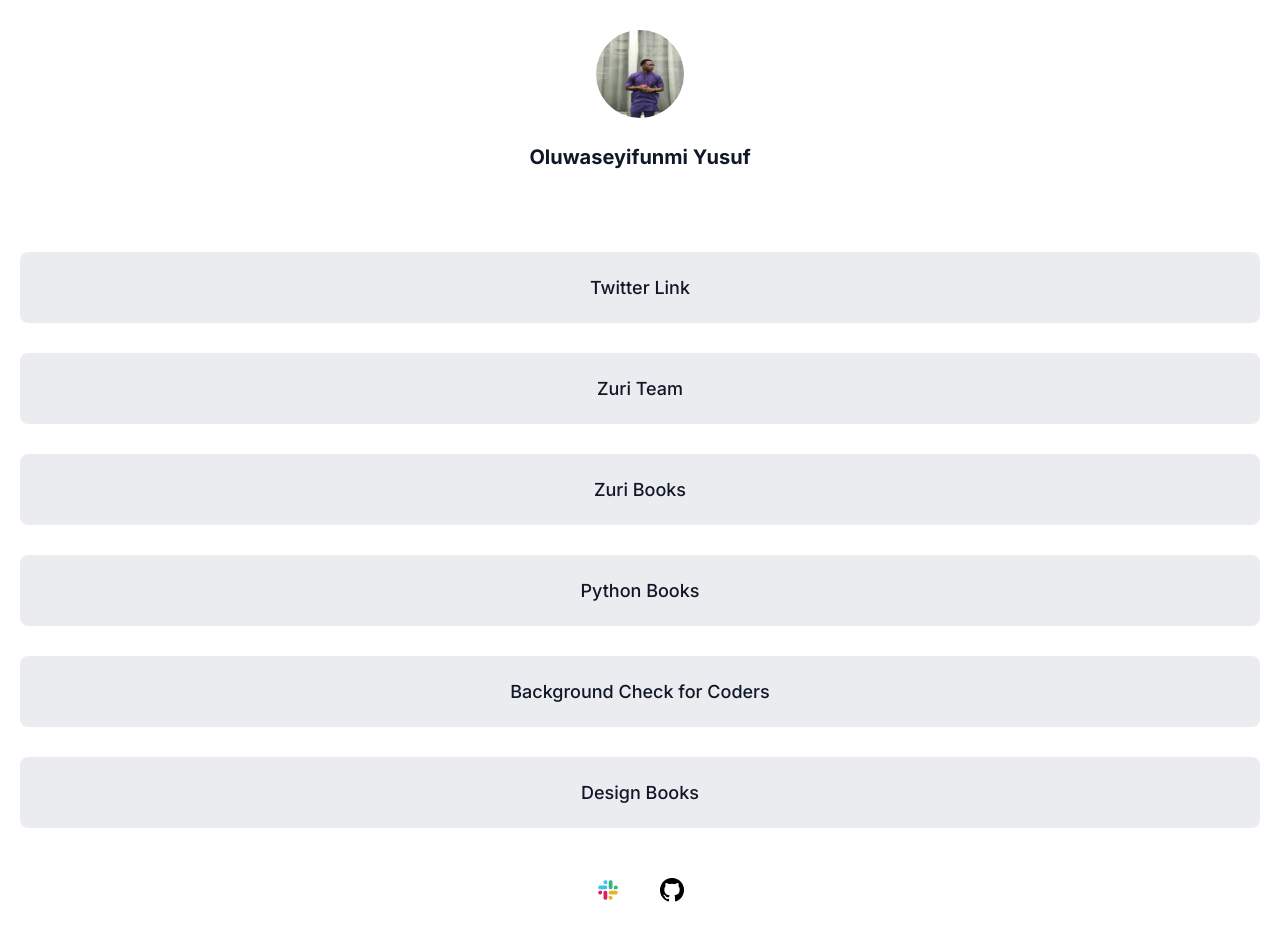
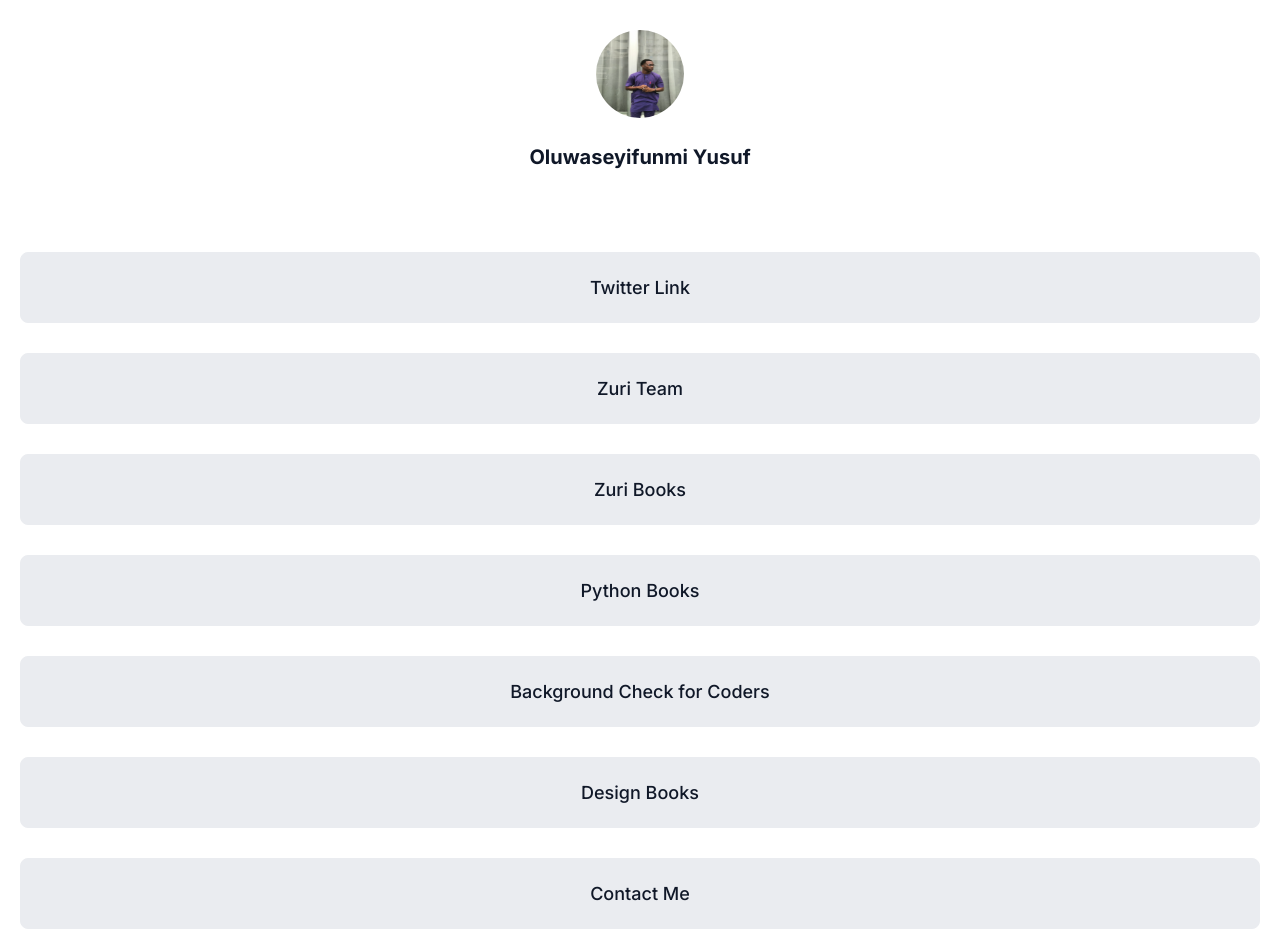
Before and after one commit to Yusuf-oluwaseyi/HNG-Task1, a React (Create React App) app: page / in a window 1280 px wide. Shown: the top 948 px of the page. Built offline with nearby package versions, Linux system fonts and the light colour scheme.

Commit message:
Adding new features of contact page

```diff
--- a/package.json
+++ b/package.json
@@ -8,6 +8,7 @@
     "@testing-library/user-event": "^13.5.0",
     "react": "^18.2.0",
     "react-dom": "^18.2.0",
+    "react-router-dom": "^6.4.3",
     "react-scripts": "5.0.1",
     "web-vitals": "^2.1.4"
   },
--- a/src/App.js
+++ b/src/App.js
@@ -1,14 +1,17 @@
 import './App.css';
-import Profile from './Profile';
-import Links from './Links';
-import Footer from './Footer';
+import { BrowserRouter as Router, Route, Routes } from 'react-router-dom';
+import Home from './component/Home';
+import Contact from './component/Contact';
 
 function App() {
   return (
     <div className="App">
-    <Profile />
-    <Links />
-    <Footer />
+      <Router>
+        <Routes>
+          <Route exact path='/'  element={<Home/>} />
+          <Route path='/contact' element={<Contact/>} />
+        </Routes>
+      </Router>
     </div>
   );
 }
--- /dev/null
+++ b/src/component/Contact.js
@@ -0,0 +1,13 @@
+const Contact = () => {
+    return (
+        <div className="contact">
+        <div className="contact_head">
+            <h2>Contact Me</h2>
+            <p>Hi there, contact me to ask me about anything you have in mind.</p>
+        </div>
+
+        </div>
+     );
+}
+
+export default Contact;
--- a/src/Footer.js
+++ b/src/component/Footer.js
@@ -1,5 +1,5 @@
-import zuri from './images/zuri.png';
-import ingressive from './images/ingressive.png';
+import zuri from '../images/zuri.png';
+import ingressive from '../images/ingressive.png';
 const Footer = () => {
     return (
         <div className="footer">
--- /dev/null
+++ b/src/component/Home.js
@@ -0,0 +1,16 @@
+import Profile from './Profile';
+import Links from './Links';
+import Footer from './Footer';
+
+
+const Home = () => {
+    return (
+        <div className="home">
+            <Profile />
+            <Links />
+            <Footer />
+        </div>
+     );
+}
+
+export default Home;
--- a/src/Links.js
+++ b/src/component/Links.js
@@ -1,5 +1,6 @@
-import slack from './images/slack.png';
-import git from './images/github.png';
+import slack from '../images/slack.png';
+import git from '../images/github.png';
+import { Link } from "react-router-dom";
 
 const Links = () => {
     return (
@@ -10,6 +11,7 @@
         <a href="https://books.zuri.team/" id='book__python'>Python Books</a>
         <a href="https://background.zuri.team/" id='pitch'>Background Check for Coders</a>
         <a href="https://books.zuri.team/design-rules" id='book__design'>Design Books</a>
+        <Link to='/contact'>Contact Me</Link>
         <div className='repo'>
             <img src={slack} alt="" />
             <img src={git} alt="" />
--- a/src/Profile.js
+++ b/src/component/Profile.js
@@ -1,4 +1,4 @@
-import pic from './images/profile__img.jpg';
+import pic from '../images/profile__img.jpg';
 const Profile = () => {
     return (
         <div className="profile">
```
Also changed, not shown: 1 other file (tests, documents, lock files or other folders).
